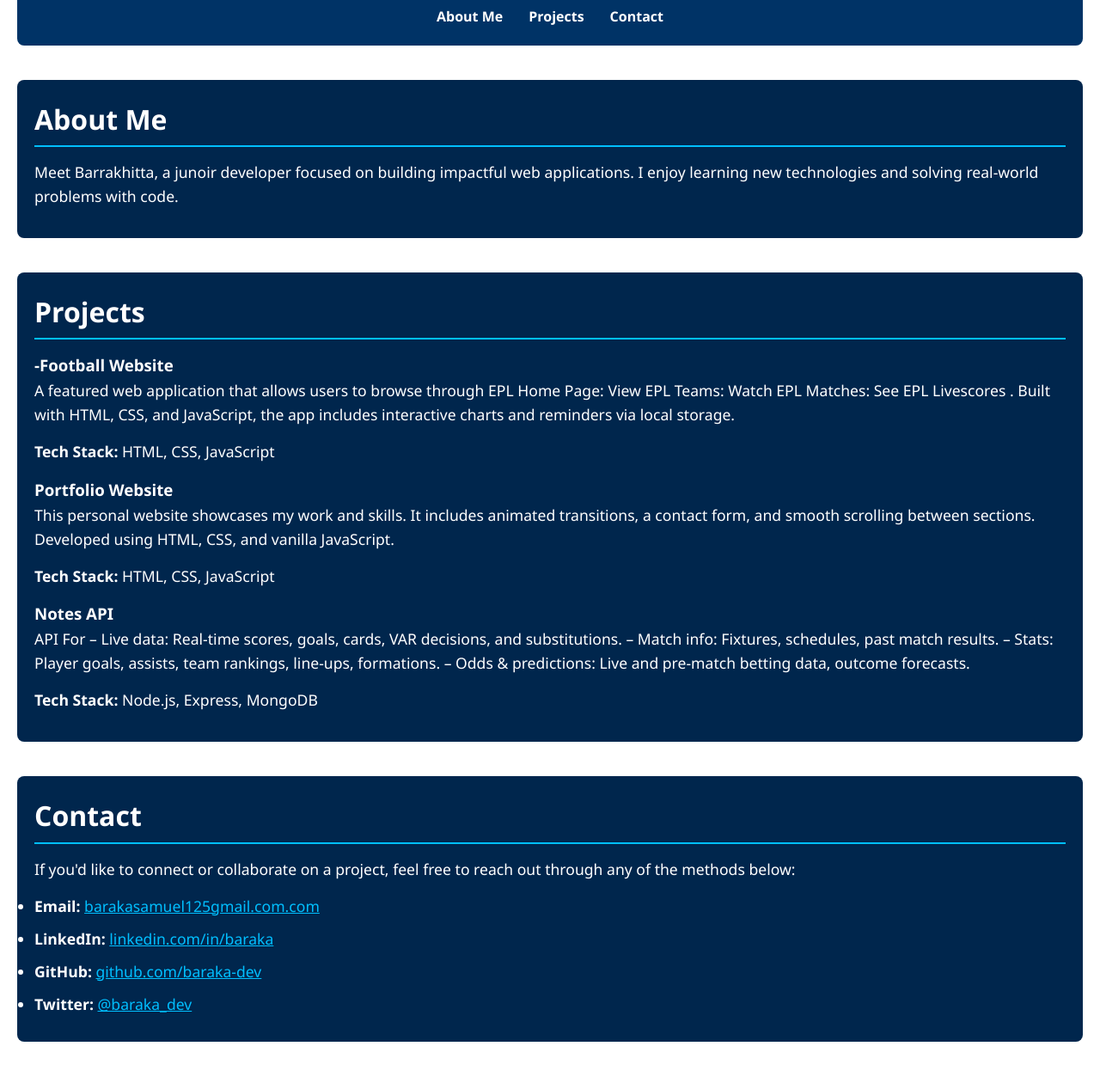
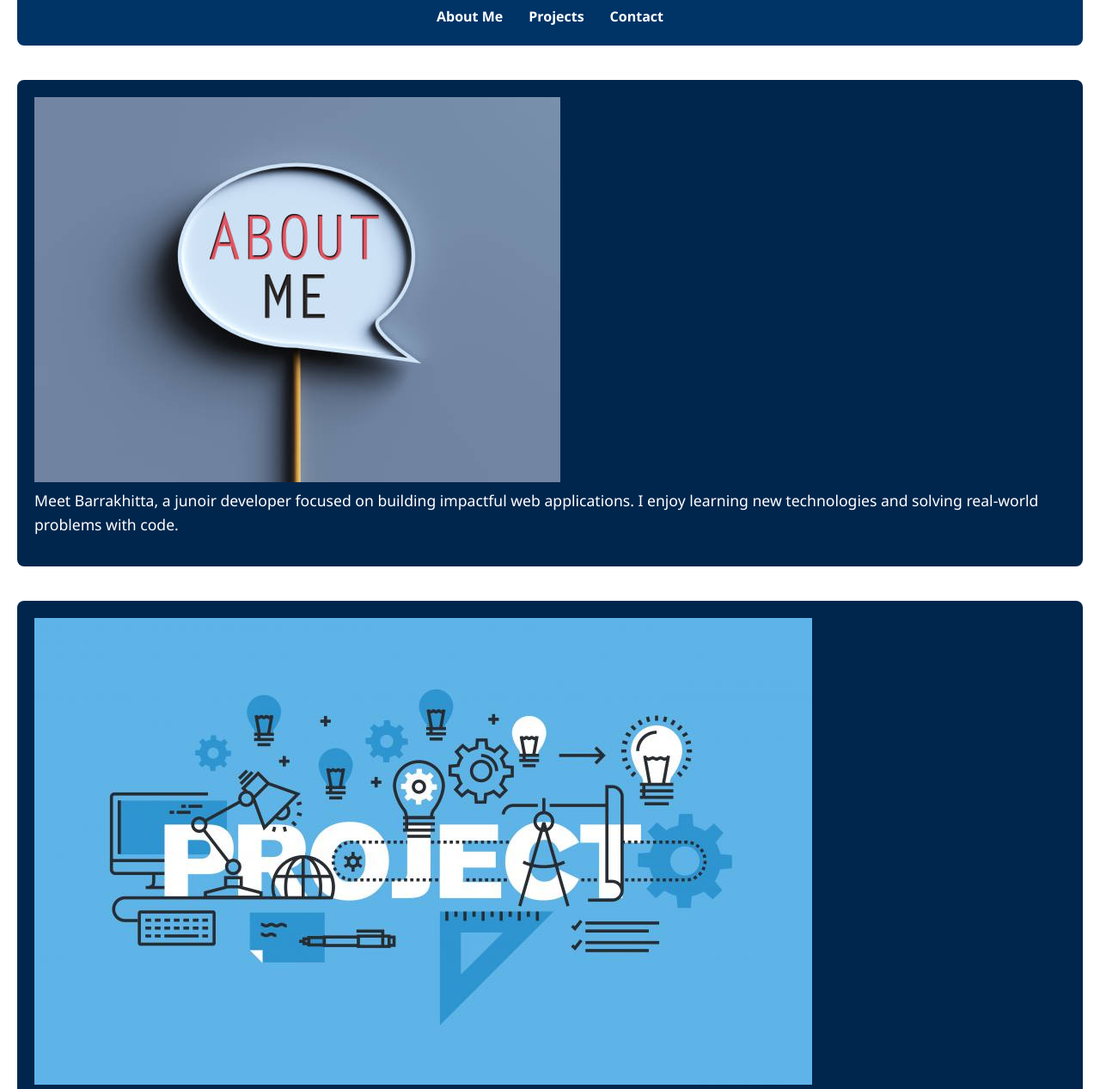
Before and after one commit to barakasamuel/personal-project, a plain HTML site: page index.html in a window 1280 px wide. Shown: the part 107-1374 px from the top of the page at 86% size. Before the commit the page ends 1339 px from the top, so only its background shows below. Drawn offline with Linux system fonts and the light colour scheme.

Commit message:
Adds images in index.html

```diff
--- a/index.html
+++ b/index.html
@@ -19,14 +19,14 @@
   </header>
 
   <section id="about">
-    <h2>About Me</h2>
+    <img src="./images/about me.jpg" alt="">
     <p>
       Meet Barrakhitta, a junoir developer focused on building impactful web applications. I enjoy learning new technologies and solving real-world problems with code.
     </p>
   </section>
 
   <section id="projects">
-    <h2>Projects</h2>
+    <img src="./images/project.jpg" alt="">
     <div class="project">
       <h3>-Football Website</h3>
       <p>
@@ -56,7 +56,7 @@
   </section>
 
   <section id="contact">
-    <h2>Contact</h2>
+    <img src="./images/contact me.avif" alt="">
     <p>If you'd like to connect or collaborate on a project, feel free to reach out through any of the methods below:</p>
     <ul>
       <li><strong>Email:</strong> <a href="mailto:barakasamuel125@gmail.com">barakasamuel125gmail.com.com</a></li>
```
Also changed, not shown: images/about me.jpg (added), images/contact me.avif (added), images/project.jpg (added), script.js (added).
